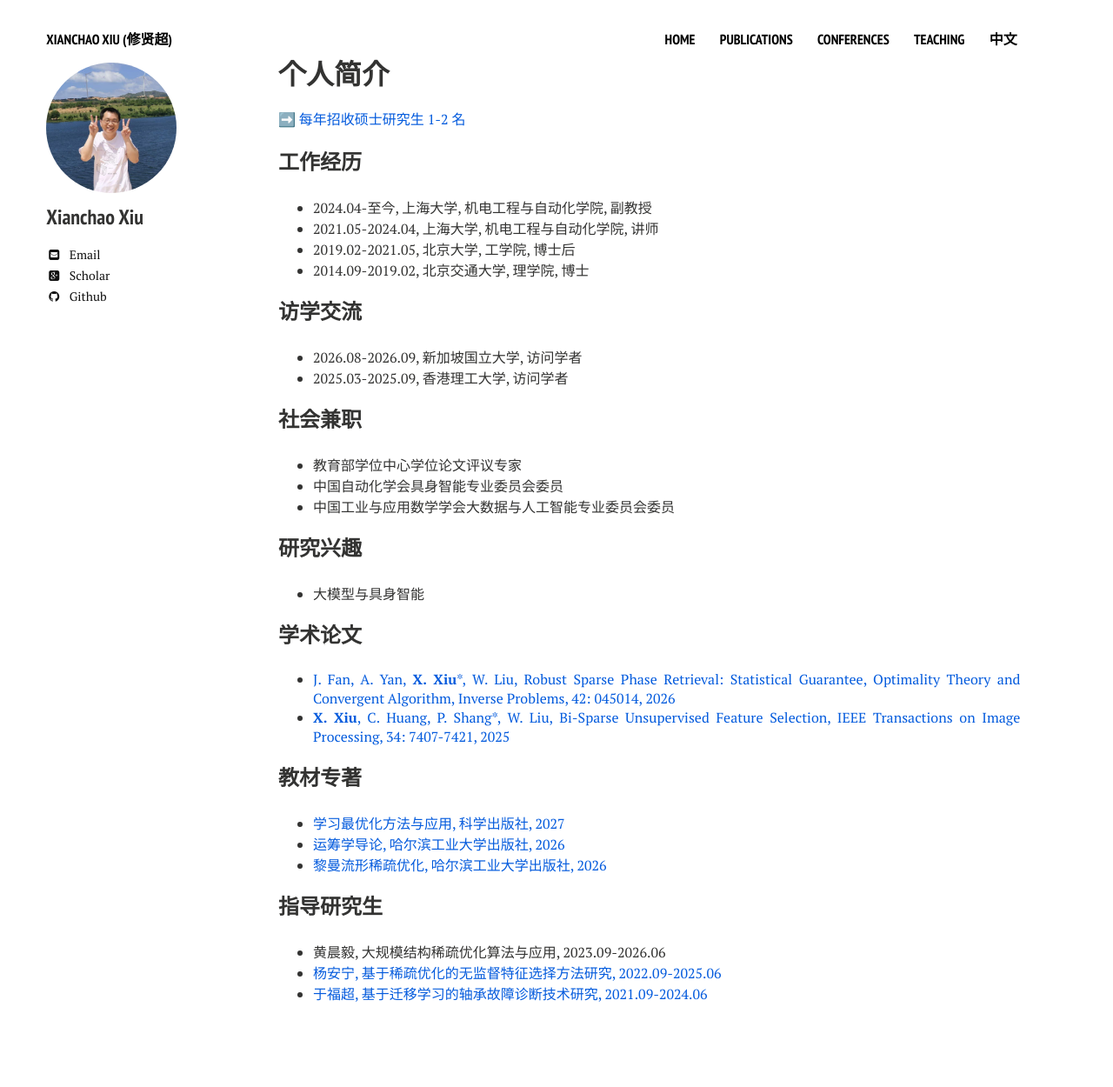
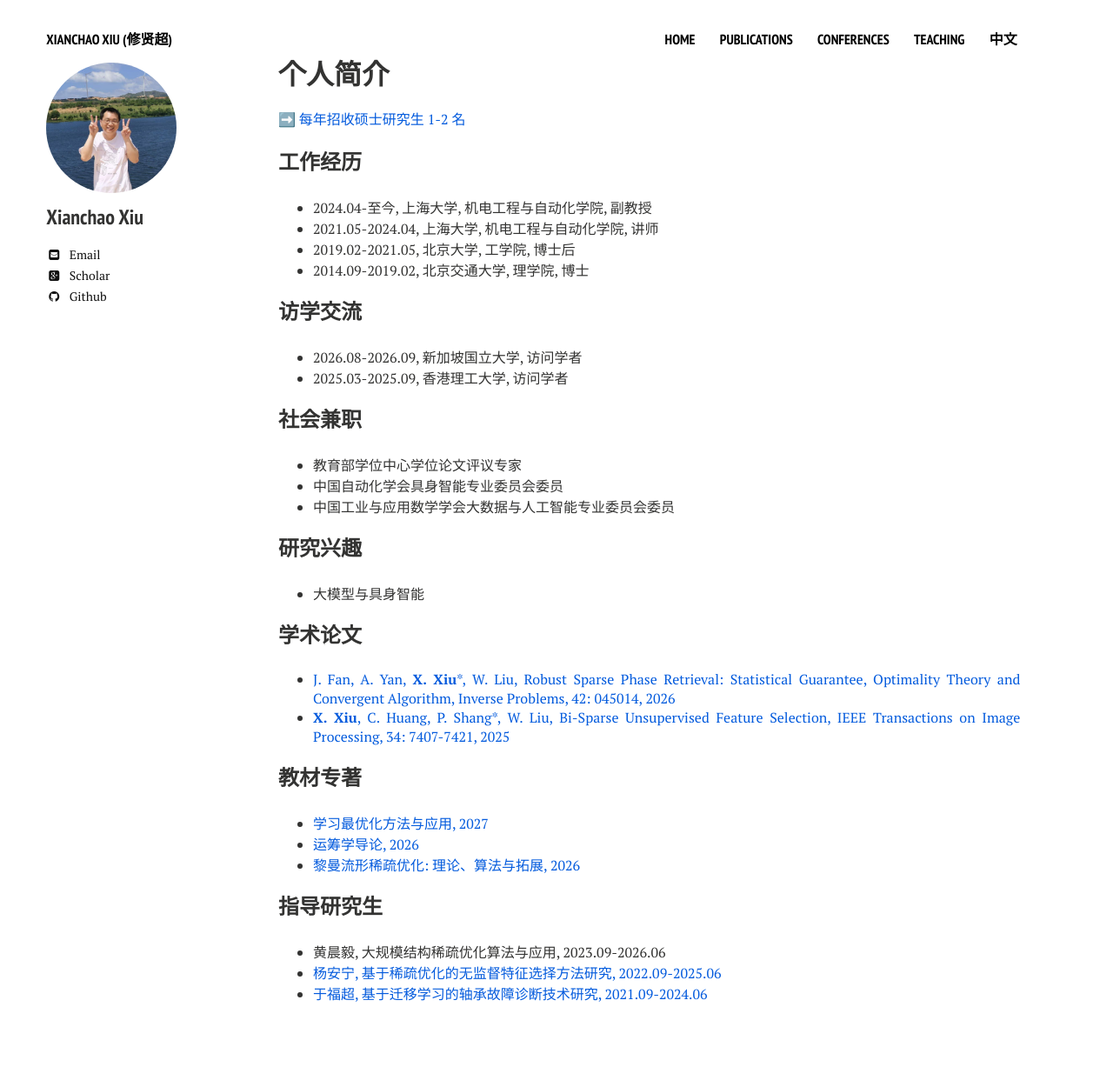
Before and after one commit to xianchaoxiu/xianchaoxiu.github.io, a Jekyll site: the page built from chinese/index.md, in a window 1280 px wide. Shown: the whole page at 87% size. Built offline with Jekyll 4.4.1, drawn with Linux system fonts in a browser that asks for light colours; nearby versions of some CDN libraries.

Commit message:
Update index.md

```diff
--- a/chinese/index.md
+++ b/chinese/index.md
@@ -37,9 +37,9 @@ share: false
 
 
 ### 教材专著
-* <a href="https://xianchaoxiu.github.io/chinese/books/L2O/" class="textlink" target="_blank"> 学习最优化方法与应用, 科学出版社, 2027 </a> <br>
-* <a href="https://xianchaoxiu.github.io/chinese/books/OPT/" class="textlink" target="_blank"> 运筹学导论, 哈尔滨工业大学出版社, 2026 </a> <br>
-* <a href="https://xianchaoxiu.github.io/chinese/books/OR/" class="textlink" target="_blank"> 黎曼流形稀疏优化, 哈尔滨工业大学出版社, 2026 </a> <br>
+* <a href="https://xianchaoxiu.github.io/chinese/books/L2O/" class="textlink" target="_blank"> 学习最优化方法与应用, 2027 </a> <br>
+* <a href="https://xianchaoxiu.github.io/chinese/books/OPT/" class="textlink" target="_blank"> 运筹学导论, 2026 </a> <br>
+* <a href="https://xianchaoxiu.github.io/chinese/books/OR/" class="textlink" target="_blank"> 黎曼流形稀疏优化: 理论、算法与拓展, 2026 </a> <br>
 
 
 ### 指导研究生
```
